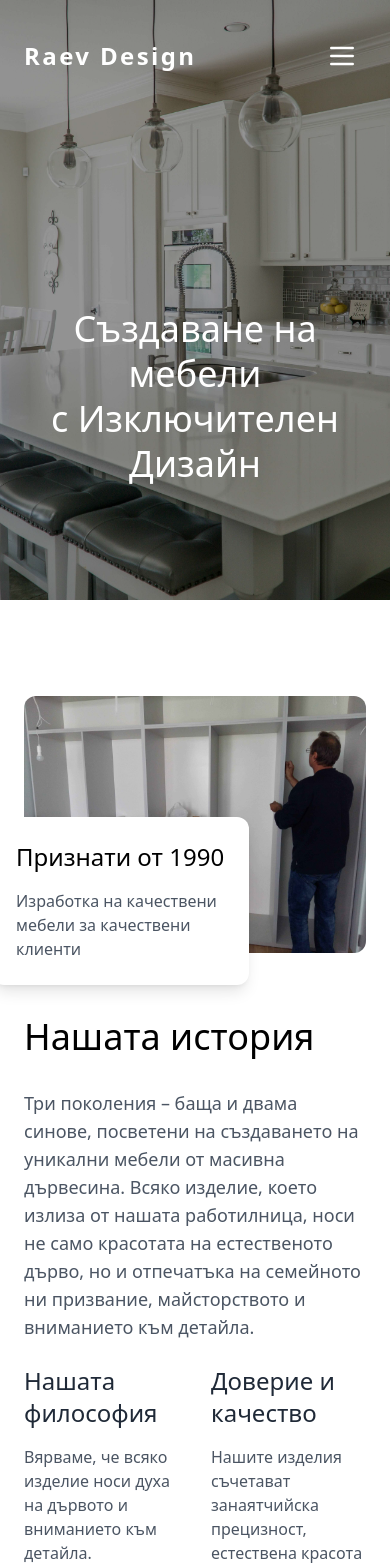
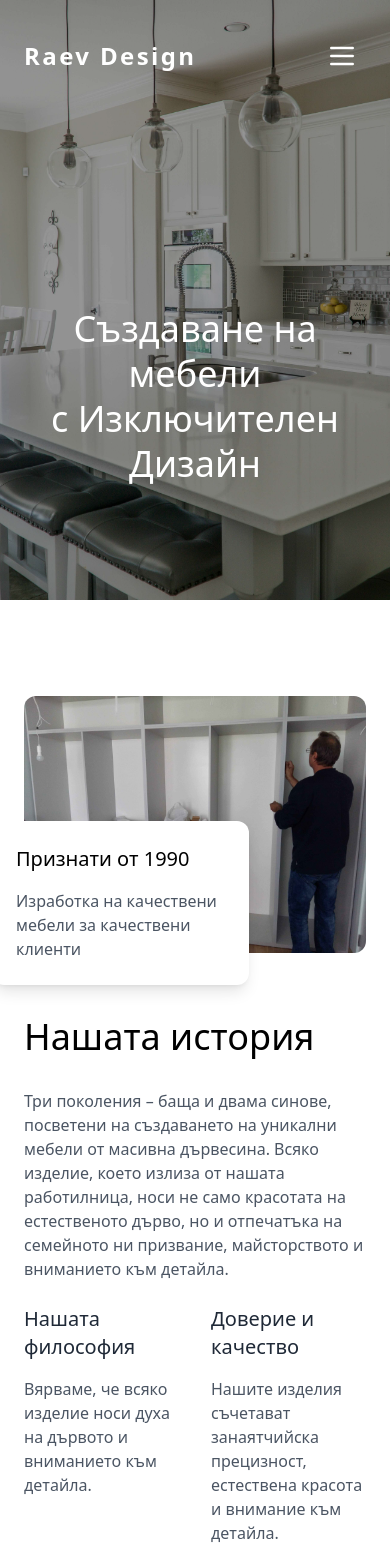
Before and after one commit to Miroslav03/Furniture-Web, a Next.js app in the folder furniture-web/: page /about in a window 390 px wide. Shown: the top 1568 px of the page. Built offline with nearby package versions, Linux system fonts and the light colour scheme.

Commit message:
Fix: About: text

```diff
--- a/furniture-web/src/app/about/page.jsx
+++ b/furniture-web/src/app/about/page.jsx
@@ -81,7 +81,7 @@ const AboutPage = () => {
                             }}
                             className="absolute -bottom-8 -left-8 bg-white p-6 rounded-xl shadow-lg w-3/4"
                         >
-                            <h3 className="text-2xl font-light mb-4">
+                            <h3 className=" text-xl sm:text-2xl font-light mb-4">
                                 Признати от 1990
                             </h3>
                             <p className="text-gray-600">
@@ -106,7 +106,7 @@ const AboutPage = () => {
                         <h2 className="text-4xl font-light mb-8">
                             Нашата история
                         </h2>
-                        <p className="text-lg text-gray-600">
+                        <p className="text-md sm:text-lg text-gray-600">
                             Три поколения – баща и двама синове, посветени на
                             създаването на уникални мебели от масивна дървесина.
                             Всяко изделие, което излиза от нашата работилница,
@@ -140,7 +140,7 @@ const AboutPage = () => {
                                 }}
                                 transition={{ duration: 1, ease: "easeOut" }}
                             >
-                                <h3 className="text-2xl font-light text-gray-800 mb-4">
+                                <h3 className="text-xl sm:text-2xl font-light text-gray-800 mb-4">
                                     Нашата философия
                                 </h3>
                                 <p className="text-gray-600">
@@ -159,7 +159,7 @@ const AboutPage = () => {
                                     delay: 0.2,
                                 }}
                             >
-                                <h3 className="text-2xl font-light text-gray-800 mb-4">
+                                <h3 className="text-xl sm:text-2xl font-light text-gray-800 mb-4">
                                     Доверие и качество
                                 </h3>
                                 <p className="text-gray-600">
@@ -453,7 +453,7 @@ const AboutPage = () => {
                     <h2 className="text-4xl font-light mb-8">
                         Готови ли сте да преобразите вашия интериор?
                     </h2>
-                    <p className="text-lg text-gray-600 mb-12 max-w-xl mx-auto">
+                    <p className="text-md sm:text-lg text-gray-600 mb-12 max-w-xl mx-auto">
                         Нека създадем нещо уникално заедно. Запишете се за
                         безплатна консултация с нашите майстори мебелисти.
                     </p>
@@ -463,7 +463,7 @@ const AboutPage = () => {
                         whileHover={{ scale: 1.05 }}
                         whileTap={{ scale: 0.95 }}
                         transition={{ duration: 0.2, ease: "easeOut" }}
-                        className="bg-black text-white px-8 py-3 rounded-full hover:bg-gray-800 transition-colors text-lg font-medium"
+                        className="bg-black text-white px-8 py-3 rounded-full hover:bg-gray-800 transition-colors text-md sm:text-lg font-medium"
                     >
                         Запишете се сега
                     </motion.button>
```
